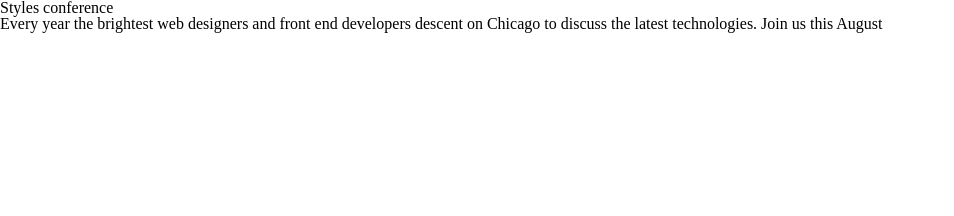
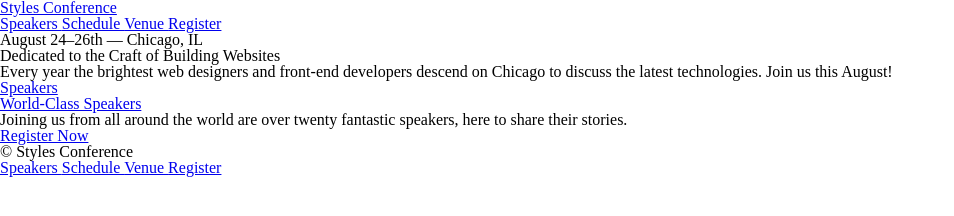
Before and after one commit to alyaan-gocity/first-webpage, a plain HTML site: page index.html in a window 1280 px wide. Shown: the whole page, without its empty margins (0-954 px from the left). Drawn offline with Linux system fonts and the light colour scheme.

Commit message:
Added links to new pages, created new pages for all sections of website
Y

```diff
--- a/index.html
+++ b/index.html
@@ -6,8 +6,46 @@
         <title> Styles Conference</title>
     </head>
     <body>
-        <h1>Styles conference</h1>
-        <p>Every year the brightest web designers and
-            front end developers descent on Chicago to discuss the latest technologies. Join us this August</p>
+        <header>
+            <h1>
+                <a href="index.html"> Styles Conference </a>
+            </h1>
+            <nav>
+                <a href="speakers.html"> Speakers </a>
+                <a href="schedule.html"> Schedule </a>
+                <a href="venue.html"> Venue </a>
+                <a href="register.html"> Register </a>
+            </nav>
+            <h3>August 24&ndash;26th &mdash; Chicago, IL</h3>
+          </header>
+
+          <section>
+            <h2>Dedicated to the Craft of Building Websites</h2>
+            <p>Every year the brightest web designers and front-end developers descend on Chicago to discuss the latest technologies. Join us this August!</p>
+          </section>
+
+          <section>
+
+            <section>
+                <a href="speakers.html">
+                    <h5>Speakers</h5>
+                    <h3>World-Class Speakers</h3>
+                </a>
+              <p>Joining us from all around the world are over twenty fantastic speakers, here to share their stories.</p>
+              <a href="register.html">Register Now</a>
+            </section>
+
+          </section>
+
+          <footer>
+            <small>&copy; Styles Conference</small>
+            <nav>
+                <a href="speakers.html"> Speakers </a>
+                <a href="schedule.html"> Schedule </a>
+                <a href="venue.html"> Venue </a>
+                <a href="register.html"> Register </a>
+            </nav>
+          </footer>
+
     </body>
 </html>
```
Also changed, not shown: register.html (added), schedule.html (added), speakers.html (added), venue.html (added).
